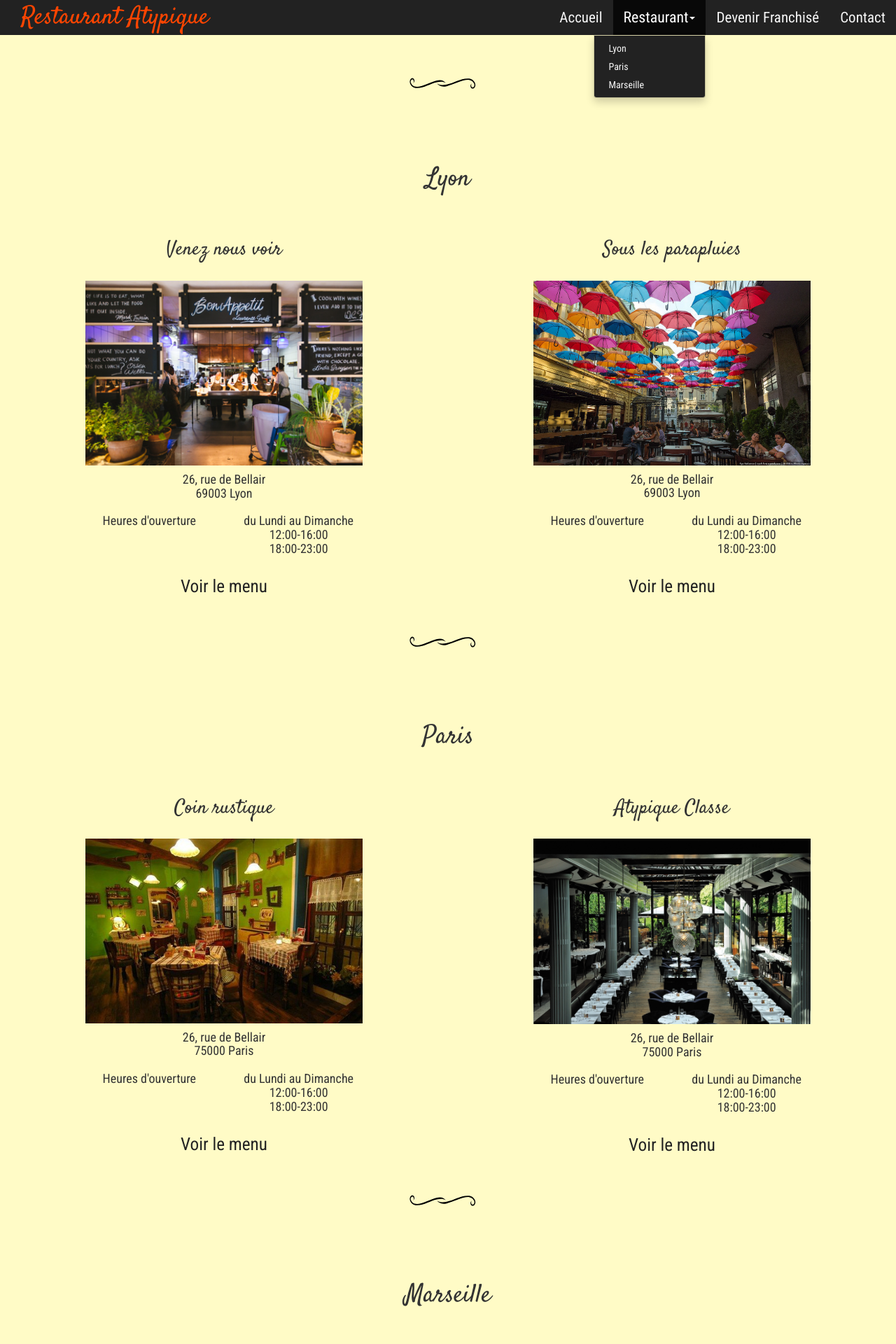
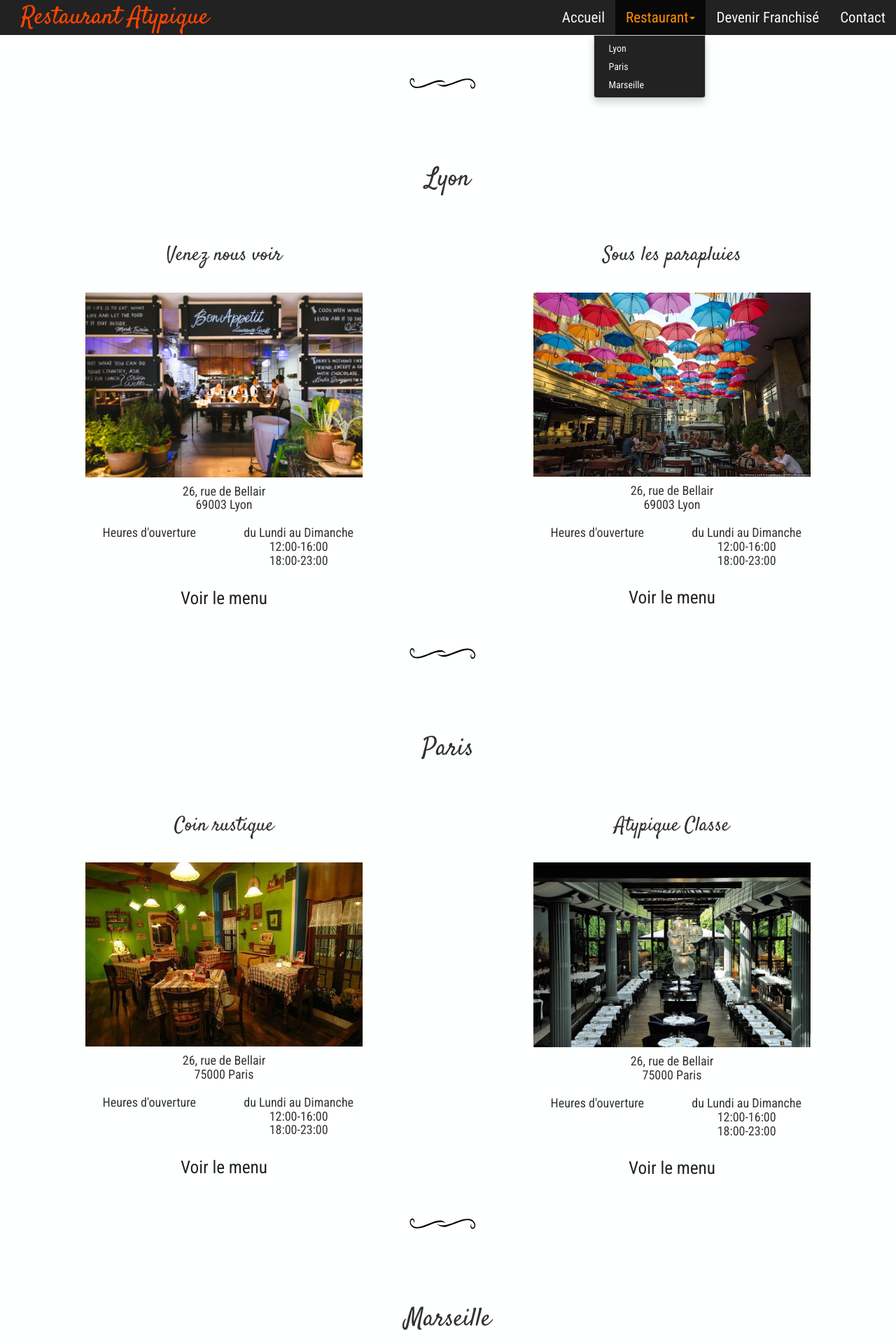
Before and after one commit to FrancoisLetellier/projectWcs, a PHP site: page /?page=restaurant in a window 1280 px wide, after a click on "Restaurant". Shown: the top 1920 px of the page at 70% size. Run offline with PHP 8.4, Linux system fonts and the light colour scheme; some libraries are stand-ins or nearby versions.

Commit message:
Final adjustements

```diff
--- a/css/main.css
+++ b/css/main.css
@@ -2,7 +2,7 @@
 @import url('https://fonts.googleapis.com/css?family=Lato|Open+Sans|Oswald|Raleway|Roboto+Condensed|Satisfy');
 
 body {
-    background-color: rgba(255, 249, 143, 0.5);
+    background-color: #feffff;
     font-family: 'Roboto Condensed', sans-serif;
 }
 .section-heading {
@@ -17,7 +17,7 @@ body {
 .image-heading {
     font-family: 'Satisfy', cursive;
     font-size: 2em;
-    padding; 0.3em;
+    padding: 0.3em;
     margin-bottom: 1em;
 }
 
@@ -36,13 +36,11 @@ body {
 .navbar-default .navbar-nav > li > a:hover,
 .navbar-default .navbar-nav > li > a:focus {
     display: block;
-    font-size: 1.04em;
-    color: whitesmoke;
+    font-size: 1em;
+    color: darkorange !important;
 }
 /* Dropdown menu*/
-.dropdown-menu > .active > a,
-.dropdown-menu > .active > a:focus,
-.dropdown-menu > .active > a:hover{
+.dropdown-menu > .active > a {
     background-color: rgba(34, 34, 34, 1) !important;
     color:  whitesmoke !important;
 }
@@ -50,21 +48,21 @@ body {
 .dropdown-menu > li > a:hover,
 .dropdown-menu > .active > a:focus,
 .dropdown-menu > .active > a:hover{
-    font-size: 1.5em;
+    background-color: rgba(34, 34, 34, 1) !important;
+    font-size: 1.1em;
+    color: darkorange !important;
 }
 .dropdown-menu {
     background-color: rgba(34, 34, 34, 1) !important;
     color: whitesmoke !important;
 }
-.dropdown-menu > li > a,
-.dropdown-menu > li > a:focus,
-.dropdown-menu > li > a:hover {
+.dropdown-menu > li > a {
     background-color: rgba(34, 34, 34, 1) !important;
     color: whitesmoke !important;
 }
 
 /* Footer */
-.footer{
+.footer {
     background-color: rgba(34, 34, 34, 1);
     color: azure;
 }
@@ -97,19 +95,19 @@ body {
     color : orangered;
     text-align : center;
 }
-#background-carousel{  /*fond écran de la page */
+#background-carousel {  /*fond écran de la page */
     position:fixed;
     width:100%;
     height:100%;
     z-index:-1;
 }
-.restaurant{ /*button Nos restaurant*/
+.restaurant { /*button Nos restaurant*/
     font-family: 'Satisfy', cursive;
     font-size: 2.3em;
-    margin-top: auto 5% ;
+    margin-top: 5% ;
     color: #fff293;
 }
-.fond{
+.fond {
     margin: auto 5%; /*fond button*/
 }
 #content-wrapper { /*regroup title, concept, button,*/
@@ -117,14 +115,14 @@ body {
     min-width: 100%;
     min-height: 100%;
 }
-.description{      /*paragrah*/
+.description {      /*paragrah*/
     font-family: 'Oswald', sans-serif;
     font-size: 1.6em;
     color : #fff293;
 }
 .well {                /*grey background*/
     width: 100%;
-    margin-top:5%;
+    margin-top:15%;
     margin-bottom: 26%;
     background-color: rgba(34, 34, 34, 0.65);
     border-radius: 15px;
@@ -156,9 +154,9 @@ body {
 .restaurant-navigation a h3{
     font-size: 1.2em !important;
 }
-.restaurant-navigation  a :hover,
+.restaurant-navigation a:hover,
 .restaurant-navigation a:focus {
-    color: orangered;
+    color: darkorange;
     text-decoration: none;
     outline: none;
 }
@@ -180,20 +178,21 @@ body {
     height: auto;
     min-height: 100%;
     border-radius: 0;
-    background-color: #f5ecce !important;
+    background-color: #feffff !important;
 }
 .modal-header span {
     font-size: 2em;
 }
 .modal-body > .section-heading {
     padding-bottom: 0.5em;
+    color: orangered;
 }
 .modal-body > .divider {
     padding:0;
 }
 
 /*Devenir Franchisé */
-.formulaire{
+.formulaire {
     background-color: rgba(34, 34, 34, 0.65) ;  /*background form*/
     border-radius: 15px;
     border-color: white;
@@ -203,7 +202,7 @@ body {
     margin-bottom: 1%;
     z-index: 1;
 }
-.titreDevenir{      /*Comment devenir franchisé titre*/
+.titreDevenir {      /*Comment devenir franchisé titre*/
     font-family: 'Satisfy', cursive;
     font-size: 3.2em;
     color : orangered;
@@ -213,15 +212,16 @@ body {
 .devenir{           /*container*/
     margin-top: 5em;
 }
-.comment{                       /*commentaire devenir franchisé*/
+.comment {                       /*commentaire devenir franchisé*/
     z-index:1;
     color: #fff293;
     font-family: 'Oswald', sans-serif;
     font-size: 1.5em;
     margin-top:0;
     padding-top:0;
+    text-align: justify;
 }
-label{
+label {
     font-family: 'Oswald', sans-serif; /* title form*/
     color: #fff293;
     margin-top:0;
@@ -237,11 +237,26 @@ label{
     margin-top:2px;
     margin-bottom:2px;
 }
-.envoi{       /*button*/
+.envoi {       /*button*/
     margin-top:1%;
     margin-bottom:0.5%;
     text-align:center;
 }
+/* Buttons*/
+a.btn.btn-primary.btn-lg.send, a.btn.btn-primary.btn-lg.restaurant {
+    background-color: orangered; !important;
+    border: none;
+}
+a.btn.btn-primary.btn-lg.send {
+    width: 50%;
+    color: rgb(255, 242, 147);
+}
+a.btn.btn-primary.btn-lg.send:hover,
+a.btn.btn-primary.btn-lg.restaurant:hover {
+    color: white;
+    background-color: darkorange;
+}
+
 /* Medias */
 @media screen and (max-width: 992px) {
     .navbar-default .navbar-brand {
--- a/inc/footer.php
+++ b/inc/footer.php
@@ -1,4 +1,3 @@
-
 <div class="container-fluid footer" id="contact-footer">
     <div class="row">
         <div class="col-xs-12 col-sm-6 col-md-6 col-lg-6  text-center">
--- a/inc/header.php
+++ b/inc/header.php
@@ -7,7 +7,7 @@
                 <span class="icon-bar"></span>
                 <span class="icon-bar"></span>
             </button>
-            <a class="navbar-brand" href="#">Restaurant Atypique</a>
+            <a class="navbar-brand" href="/?page=index">Restaurant Atypique</a>
 
         </div>
         <div class="collapse navbar-collapse" id="bs-example-navbar-collapse-1">
--- a/page/devenir.php
+++ b/page/devenir.php
@@ -1,6 +1,5 @@
 <?php
 if ($_SERVER['REQUEST_METHOD'] == 'POST') {
-
     print_r('<pre>');
     var_dump($_POST);
     print_r('</pre>');
@@ -62,7 +61,7 @@ if ($_SERVER['REQUEST_METHOD'] == 'POST') {
 
                     <div>
                         <textarea type="text" class="form-control" name="commentaires" id="commentaires" cols="40"
-                                  rows="3"
+                                  rows="4"
                                   placeholder="Posez vos questions, expliquez le coté atypique de votre restaurant"></textarea>
                     </div>
 
@@ -71,7 +70,7 @@ if ($_SERVER['REQUEST_METHOD'] == 'POST') {
                                             col-md-8 col-md-offset-2 col-lg-8 col-lg-offset-2 ">
 
                             <a href="" class="btn btn-primary btn-lg send"
-                               role="button">Envoi</a>
+                               role="button"><b>Envoi</b></a>
                         </div>
                     </div>
                 </form>
```
Also changed, not shown: page/restaurant.php (+12 -12 lines), img/RestaurantChine.jpg (deleted), img/devenir.jpg (deleted), img/restoLyon1.jpg (deleted), img/restoinsolite.jpg (deleted), js/main.js (line endings or trailing spaces), page/index.php (line endings or trailing spaces).
